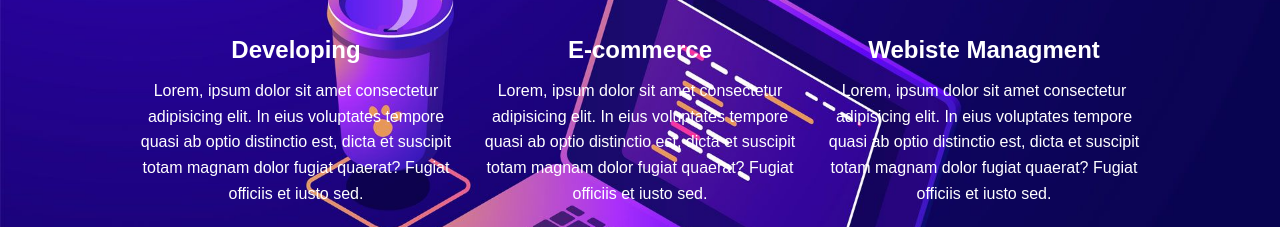
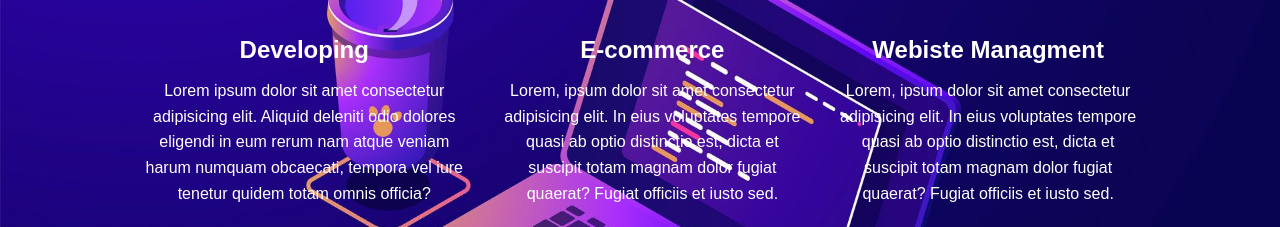
Before and after one commit to AndreasOun/Andreas-portfolio, a plain HTML site: page index.html in a window 1280 px wide. Shown: the part 725-952 px from the top of the page. Drawn offline with Linux system fonts and the light colour scheme; files whose address does not match are found by name.

Commit message:
added footer

```diff
--- a/index.html
+++ b/index.html
@@ -42,10 +42,10 @@
                 <div class="services">
                     <div class="service">
                         <h3>Developing</h3>
-                        <p>Lorem, ipsum dolor sit amet consectetur adipisicing elit.
-                            In eius voluptates tempore quasi ab optio distinctio est,
-                             dicta et suscipit totam magnam dolor fugiat quaerat?
-                             Fugiat officiis et iusto sed.</p>
+                        <p>Lorem ipsum dolor sit amet consectetur adipisicing elit.
+                            Aliquid deleniti odio dolores eligendi in eum rerum nam
+                            atque veniam harum numquam obcaecati, tempora vel iure
+                            tenetur quidem totam omnis officia?</p>
                     </div> <!-- close service -->
 
                     <div class="service">
@@ -110,6 +110,15 @@
                     </a>
                 </div>
 
+
+            </section>
+            <!-- Footer -->
+
+            <footer>
+
+            </footer>
+        </body>
+
                 <script src="index.js"></script>
         </body>
 
```
Also changed, not shown: portfolio/index.js (added).
